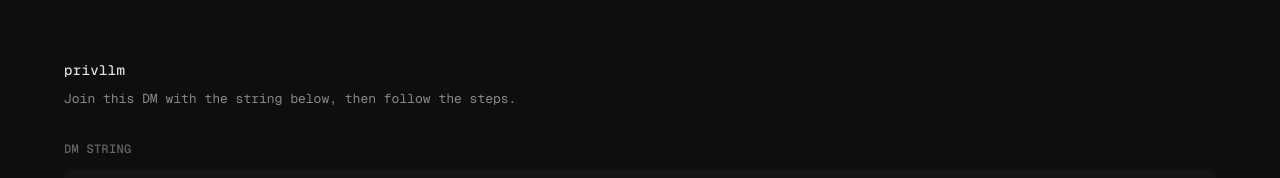
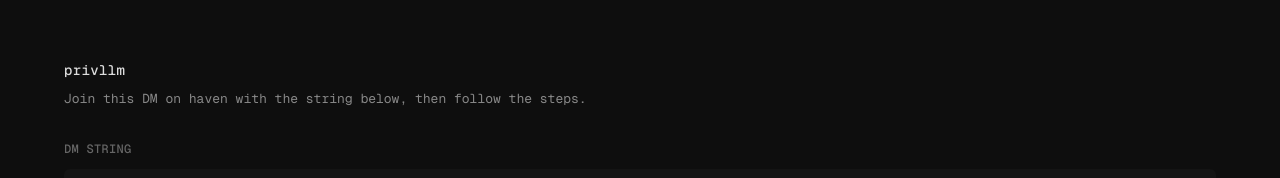
Before and after one commit to thisisommore/issuer-app, a Next.js app: page /join in a window 1280 px wide. Shown: the top 178 px of the page. Built offline with nearby package versions, Linux system fonts and the light colour scheme.

Commit message:
update join page text to specify 'haven' for DM joining instructions

```diff
--- a/app/join/page.tsx
+++ b/app/join/page.tsx
@@ -42,7 +42,7 @@ export default function JoinPage() {
               privllm
             </span>
             <p className="text-[13px] leading-relaxed text-[#888]">
-              Join this DM with the string below, then follow the steps.
+              Join this DM on haven with the string below, then follow the steps.
             </p>
           </div>
         </div>
```
